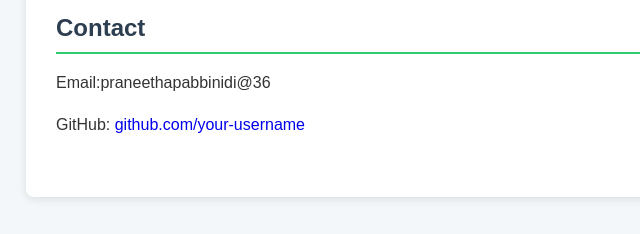
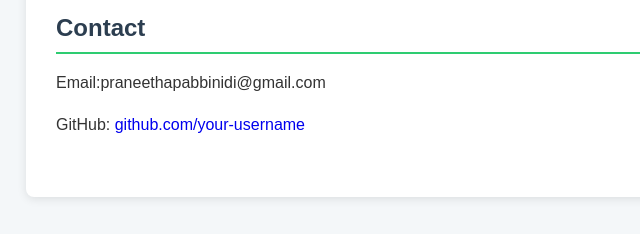
Before and after one commit to Pranee2326/portfolio, a plain HTML site: page index.html in a window 1280 px wide. Shown: the part 913-1147 px from the top of the page, 184-824 px from the left. Drawn offline with Linux system fonts and the light colour scheme.

Commit message:
Update index.html

```diff
--- a/index.html
+++ b/index.html
@@ -44,7 +44,7 @@
 
         <section>
             <h2>Contact</h2>
-            <p>Email:praneethapabbinidi@36</p>
+            <p>Email:praneethapabbinidi@gmail.com</p>
             <p>GitHub: <a href="https://github.com/your-username" target="_blank">github.com/your-username</a></p>
         </section>
     </div>
```
